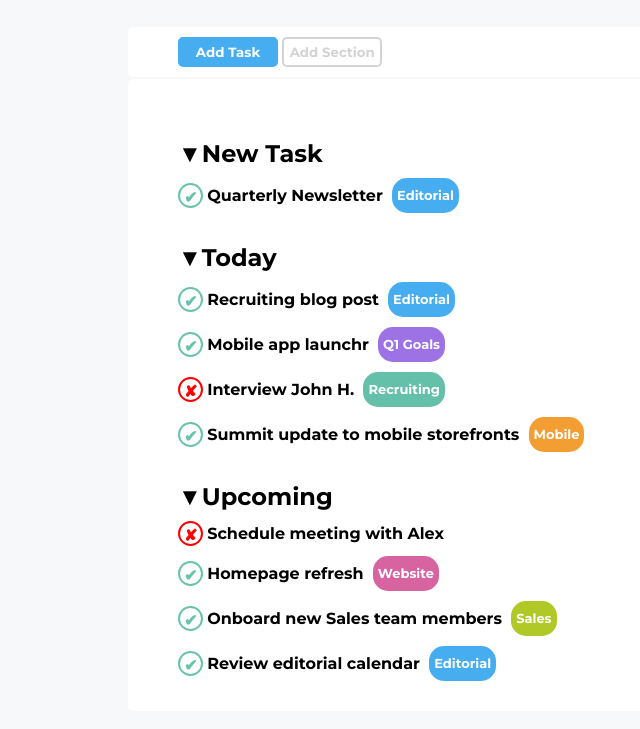
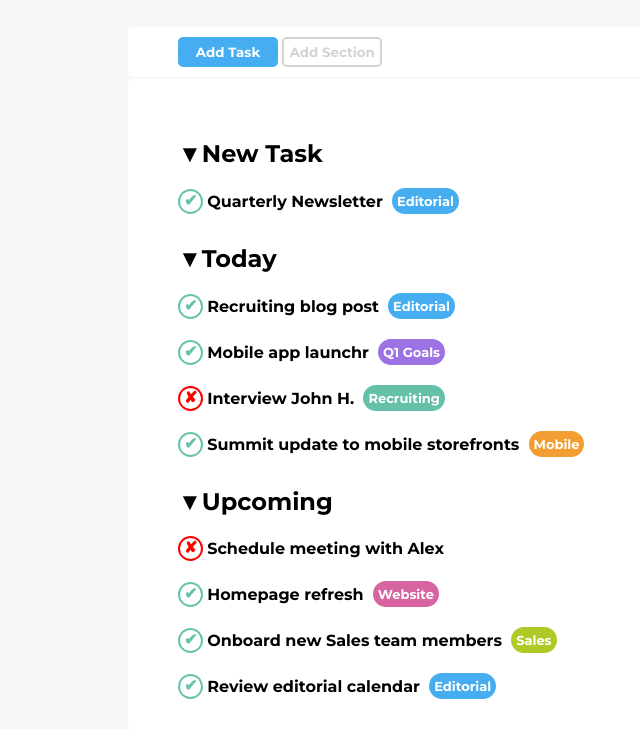
Before and after one commit to Ciro97cu/html-css-toboolist, a plain HTML site: page index.html in a window 1280 px wide. Shown: the part 83-812 px from the top of the page, without its empty margins (0-640 px from the left). Drawn offline with Linux system fonts and the light colour scheme.

Commit message:
modifica line-height

```diff
--- a/css/style.css
+++ b/css/style.css
@@ -79,28 +79,27 @@ section .bianco {
 
 /* Regole css sezione to do list */
 
-.lista {
+main .lista {
     background-color: white;
     padding: 30px 50px;
     margin-top: 2px;
     border-radius: 5px;
 }
 
-.lista h2 {
+main .lista h2 {
     margin-top: 30px;
 }
 
-.riga {
-    margin-top: 10px;
+main .riga {
+    margin-top: 20px;
 }
 
 .spunta, .negazione, .to-do, .tag {
     display: inline-block;
-    line-height: 25px;
     vertical-align: middle;
 }
 
-.spunta{
+main .spunta{
     height: 25px;
     width: 25px;
     color: #68c2ac;
@@ -110,7 +109,7 @@ section .bianco {
     padding-left: 4px;
 }
 
-.negazione{
+main .negazione{
     height: 25px;
     width: 25px;
     color: red;
@@ -120,11 +119,11 @@ section .bianco {
     padding-left: 4px;
 }
 
-.to-do {
+main .to-do {
     font-weight: bold;
 }
 
-.tag {
+main .tag {
     margin-left: 5px;
     font-weight: bold;
     font-size: 13px;
@@ -135,6 +134,7 @@ section .bianco {
 
 
 /* Regole css colorazioni tag */
+
 .azzurro {
     background-color: #45abea;
 }
```
